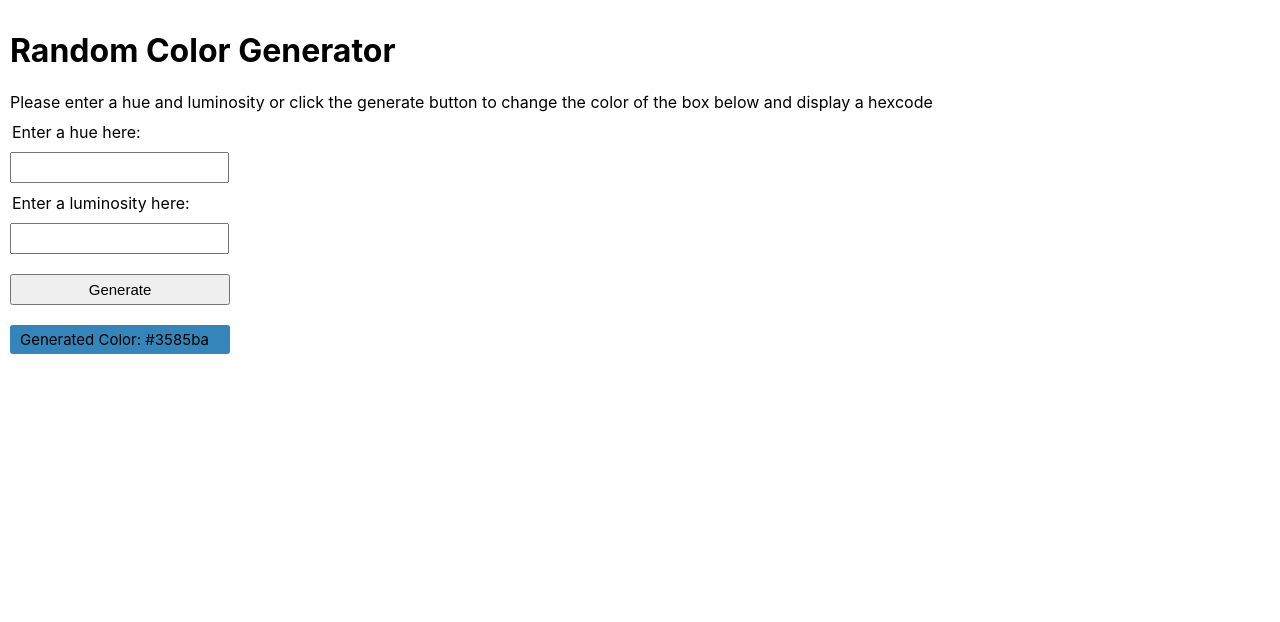
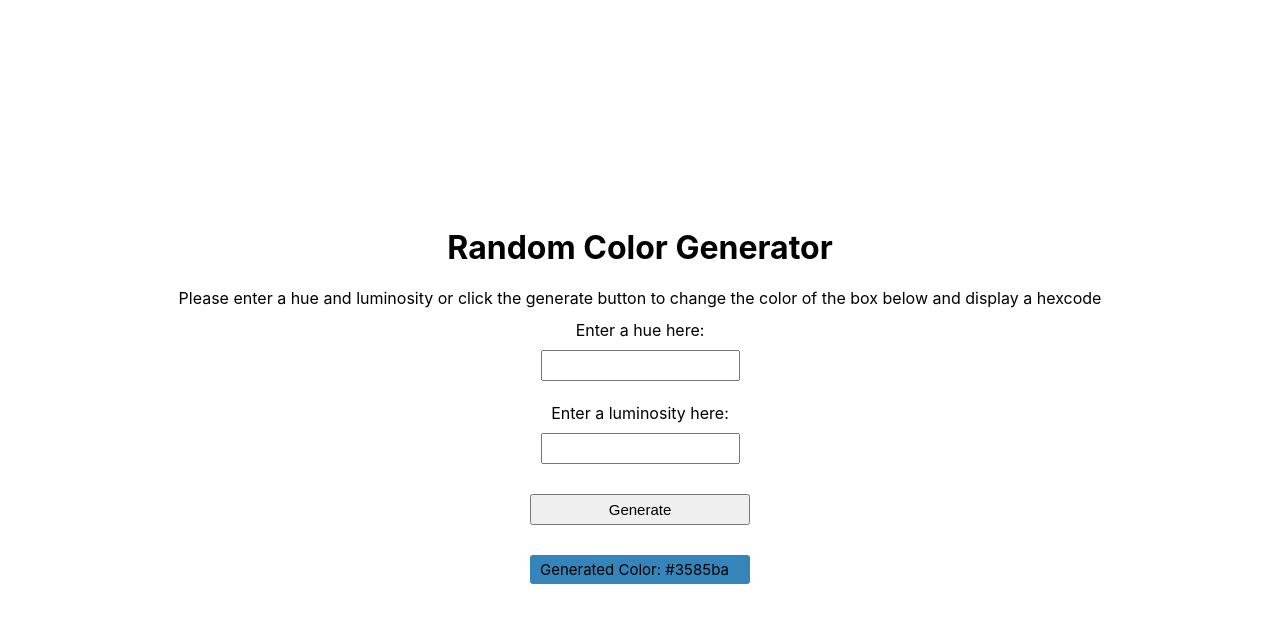
Before and after one commit to sela891/react-random-color-generator, a React app: page / in a window 1280 px wide. Shown: the top 622 px of the page. Built offline with nearby package versions, Linux system fonts and the light colour scheme; the HTML template or start-up script is replaced by a standard one.

Commit message:
Adjust viewport to center

```diff
--- a/src/App.js
+++ b/src/App.js
@@ -5,16 +5,16 @@ import styled from 'styled-components';
 
 const Button = styled.button`
   font-size: 15px;
-  padding: 5px 5px;
-  margin: 20px 10px 20px;
+  padding: 5px 0;
+  margin: 20px 0;
   width: 220px;
   display: block;
 `;
 
 const Input = styled.input`
   font-size: 15px;
-  padding: 5px 10px;
-  margin: 10px 10px;
+  padding: 5px 0;
+  margin: 10px 0;
   width: 195px;
   display: block;
 `;
@@ -42,23 +42,25 @@ export default function App() {
       style={{
         width: '100vw',
         height: '100vh',
+        display: 'flex',
+        justifyContent: 'center',
+        alignItems: 'center',
+        flexDirection: 'column',
       }}
     >
-      <div style={{ padding: '5px 5px', margin: '5px' }}>
-        <h1>Random Color Generator</h1>
-        <div>
-          Please enter a hue and luminosity or click the generate button to
-          change the color of the box below and display a hexcode
-        </div>
+      <h1>Random Color Generator</h1>
+      <div>
+        Please enter a hue and luminosity or click the generate button to change
+        the color of the box below and display a hexcode
       </div>
-      <div style={{ marginLeft: '12px' }}>Enter a hue here:</div>
+      <div style={{ marginTop: '12px' }}>Enter a hue here:</div>
       <Input
         value={hue}
         onChange={(event) => {
           setHue(event.currentTarget.value);
         }}
       />
-      <div style={{ marginLeft: '12px' }}> Enter a luminosity here: </div>
+      <div style={{ marginTop: '12px' }}> Enter a luminosity here: </div>
       <Input
         value={lum}
         onChange={(event) => {
```
